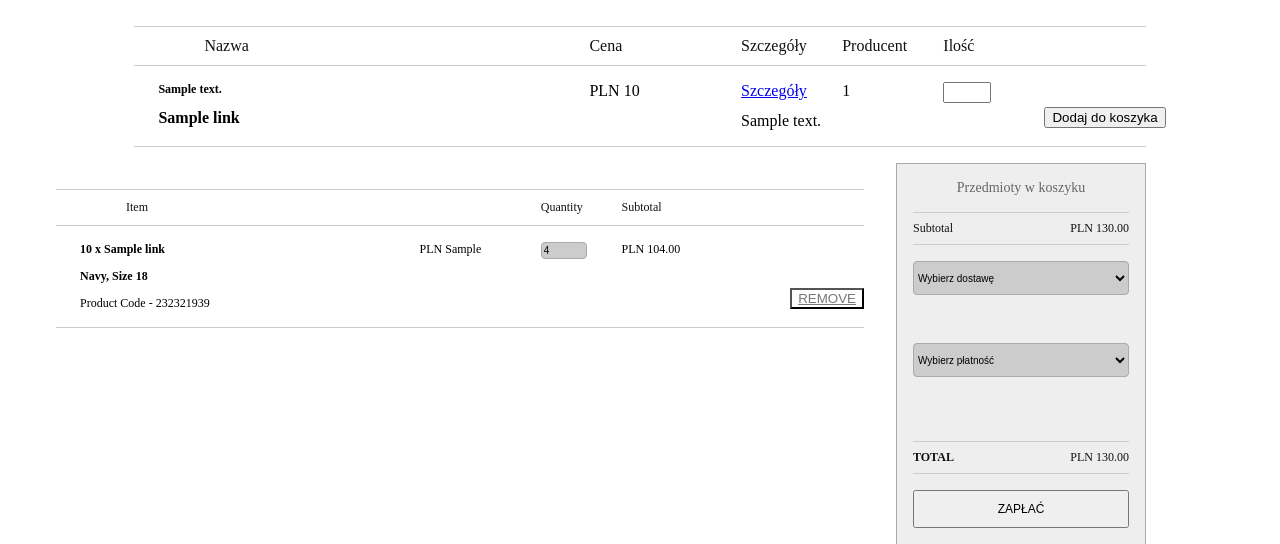
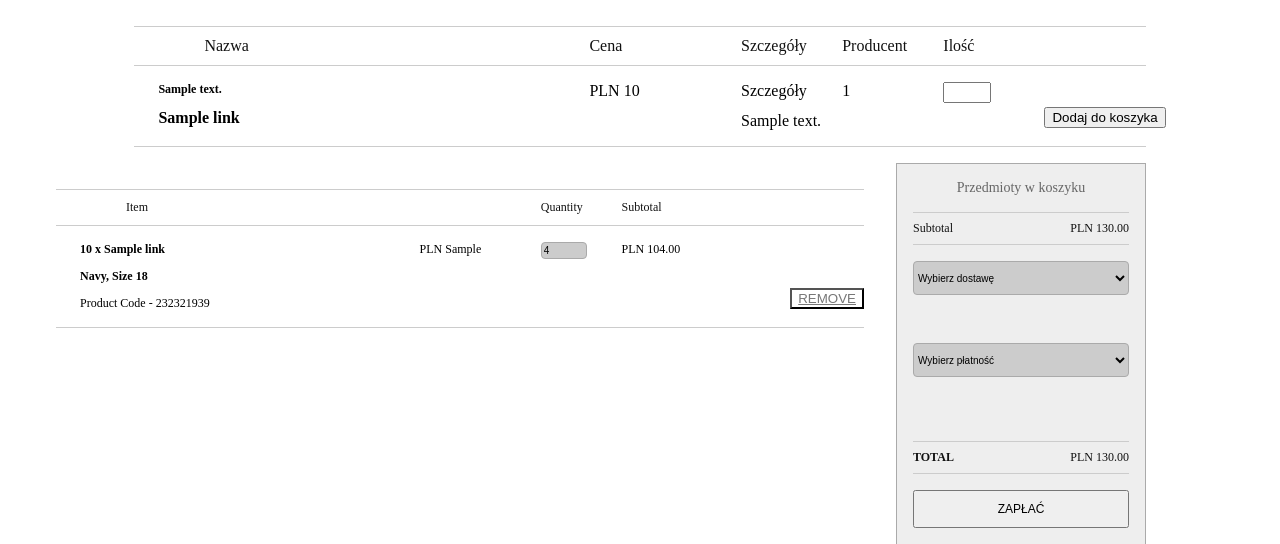
Before and after one commit to Bodzio712/E-Shop, a Python web app: template templates/index.html in a window 1280 px wide. Shown: the part 54-598 px from the top of the page. Run offline with Jinja, Linux system fonts and the light colour scheme; the template is opened without the code that fills it: most values are stand-ins (such as "Sample title", 1, 10 or a date in 2020); some libraries are stand-ins or nearby versions.

Commit message:
Spolszczenia i css dla a.button

```diff
--- a/static/css/style.css
+++ b/static/css/style.css
@@ -460,3 +460,12 @@ button:hover,
 button:focus {
 
 }
+
+a.button {
+    -webkit-appearance: button;
+    -moz-appearance: button;
+    appearance: button;
+
+    text-decoration: none;
+    color: initial;
+}
```
